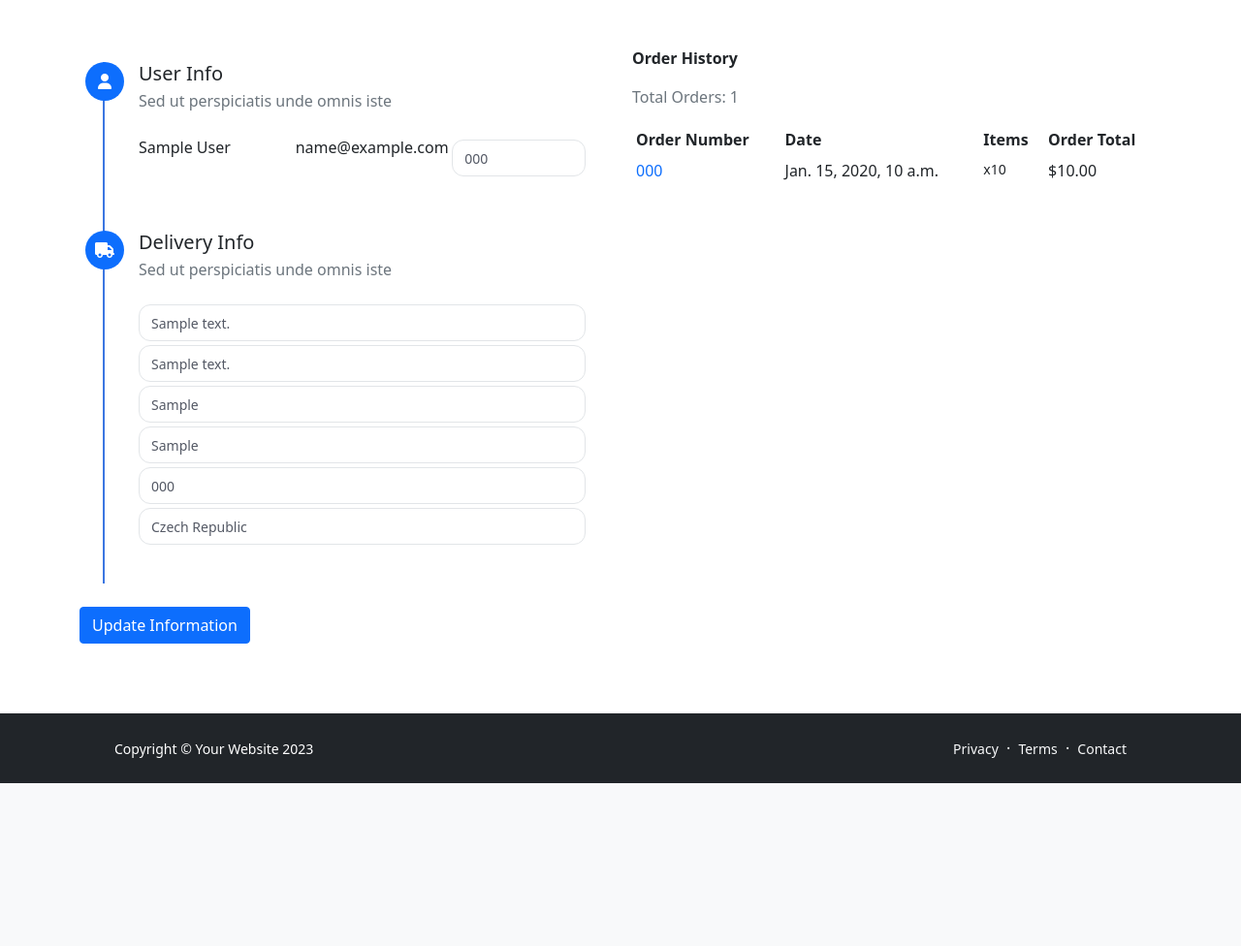
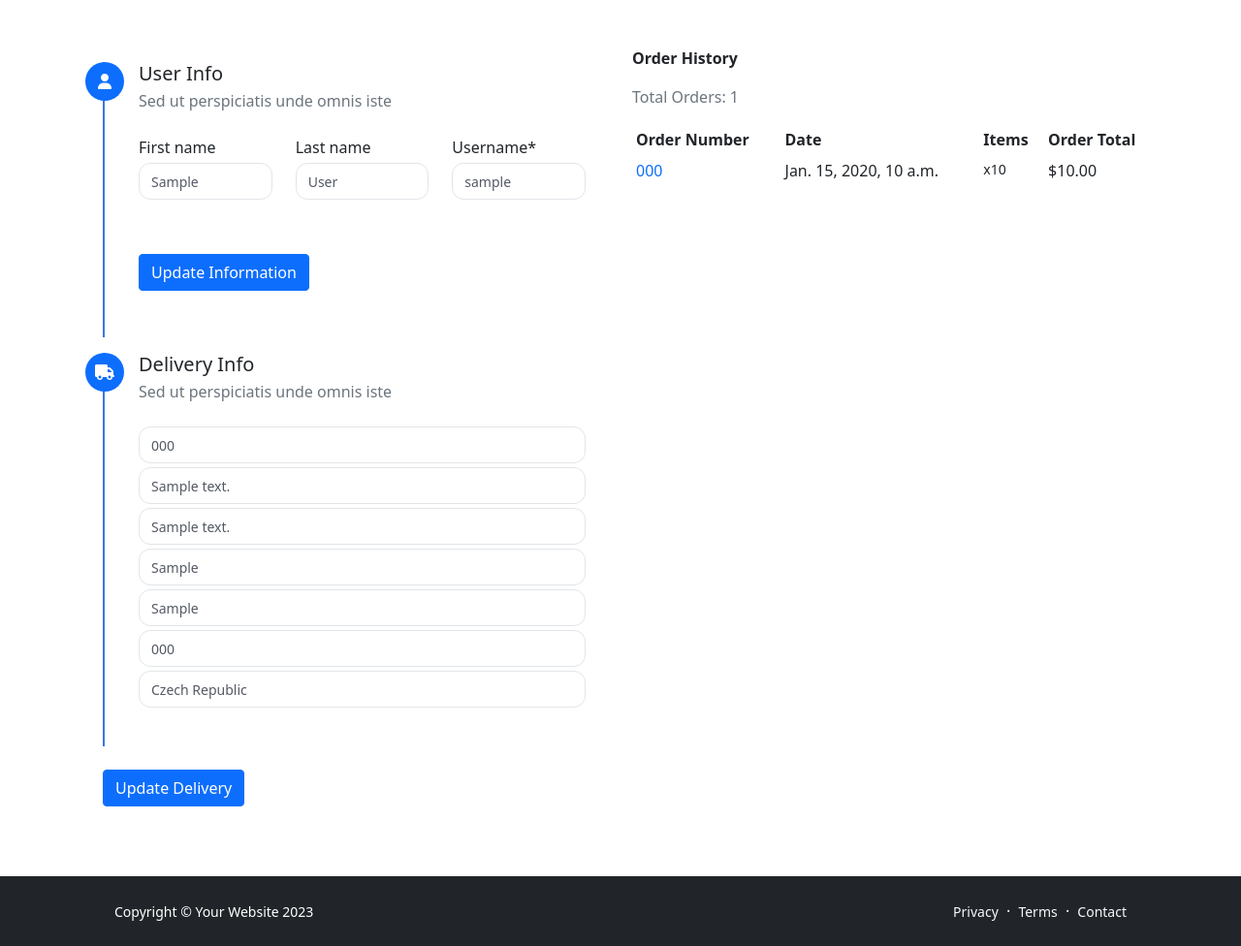
Before and after one commit to DarrachBarneveld/Ci-Swag-Store, a Django app: page /profile/ in a window 1280 px wide. Shown: the part 271-1247 px from the top of the page at 97% size. Before the commit the page ends 1079 px from the top, so only its background shows below. Run offline with Django 3.2, Linux system fonts and the light colour scheme; a user stored in the database is signed in; tables that the repository leaves empty hold one stand-in row (values such as "Sample post"); parts of the project's set-up code (start-up, migrations or seed data) failed here and were passed over; some libraries are stand-ins or nearby versions.

Commit message:
Added update user information to profile page

```diff
--- a/checkout/views.py
+++ b/checkout/views.py
@@ -114,7 +114,6 @@ class CheckoutView(View):
                     )
                     order.delete()
                     return redirect(reverse('view_cart'))
-
             request.session['save_info'] = 'save-info' in request.POST
             return redirect(reverse('checkout_success', args=[order.order_number]))
         else:
--- a/profiles/forms.py
+++ b/profiles/forms.py
@@ -1,4 +1,6 @@
 from django import forms
+from django.contrib.auth.models import User
+from django.contrib.auth.forms import UserChangeForm
 from .models import UserProfile
 
 
@@ -19,3 +21,19 @@ class UserProfileForm(forms.ModelForm):
 
         for field in self.fields:
             self.fields[field].label = False
+
+
+class UpdateUserForm(UserChangeForm):
+    """
+    A form for editing user information.
+
+    """
+
+    password = None
+
+    class Meta:
+        """Get User model, choose fields to display"""
+
+        model = User
+        fields = ["username", "first_name", "last_name"]
+        help_texts = {"username": None}
--- a/profiles/templates/profiles/profile.html
+++ b/profiles/templates/profiles/profile.html
@@ -18,12 +18,7 @@
 <div class="container py-5">
   <div class="row">
     <div class="col-12 col-lg-6">
-      <form
-        class="mt-3"
-        action="{% url 'profile' %}"
-        method="POST"
-        id="profile-update-form"
-      >
+      <div class="mt-3">
         {% csrf_token %}
         <ol class="activity-checkout mb-0 px-4 mt-3">
           <li class="checkout-item">
@@ -33,7 +28,8 @@
               </div>
             </div>
             <div class="feed-item-list">
-              <div>
+              <form action="{% url 'profile' %}" method="POST">
+                {% csrf_token %}
                 <h5 class="font-size-16 mb-1">User Info</h5>
                 <p class="text-muted text-truncate mb-4">
                   Sed ut perspiciatis unde omnis iste
@@ -42,22 +38,37 @@
                   <div>
                     <div class="row">
                       <div class="col-lg-4">
-                        <div class="mb-3">{{ user.get_full_name }}</div>
+                        <div class="mb-3">
+                          {{ user_form.first_name | as_crispy_field }}
                         </div>
-                      <div class="col-lg-4">
-                        <div class="mb-3">{{ user.email }}</div>
                       </div>
                       <div class="col-lg-4">
                         <div class="mb-3">
-                          {{ form.default_phone_number | as_crispy_field }}
+                          {{ user_form.last_name | as_crispy_field }}
+                        </div>
+                      </div>
+                      <div class="col-lg-4">
+                        <div class="mb-3">
+                          {{ user_form.username | as_crispy_field }}
                         </div>
                       </div>
                     </div>
                   </div>
                 </div>
-              </div>
+                <button class="my-4 btn btn-primary float-right" name='user_form'>
+                  Update Information
+                </button>
+              </form>
             </div>
           </li>
+
+          <form
+            class="mt-3"
+            action="{% url 'profile' %}"
+            method="POST"
+            id="profile-update-form"
+          >
+            {% csrf_token %}
             <li class="checkout-item">
               <div class="avatar checkout-icon p-1">
                 <div class="avatar-title rounded-circle bg-primary">
@@ -69,25 +80,28 @@
                 Sed ut perspiciatis unde omnis iste
               </p>
               <div class="feed-item-list mb-3">
-              {{ form.default_street_address1 | as_crispy_field }}
+                {{ profile_form.default_phone_number | as_crispy_field }}
                 <!--  -->
-              {{ form.default_street_address2 | as_crispy_field }}
+                {{ profile_form.default_street_address1 | as_crispy_field }}
                 <!--  -->
-              {{ form.default_town_or_city | as_crispy_field }}
+                {{ profile_form.default_street_address2 | as_crispy_field }}
                 <!--  -->
-              {{form.default_county | as_crispy_field }}
+                {{ profile_form.default_town_or_city | as_crispy_field }}
                 <!--  -->
-              {{ form.default_postcode| as_crispy_field }}
+                {{profile_form.default_county | as_crispy_field }}
                 <!--  -->
-              {{ form.default_country | as_crispy_field }}
+                {{ profile_form.default_postcode| as_crispy_field }}
+                <!--  -->
+                {{ profile_form.default_country | as_crispy_field }}
               </div>
             </li>
+            <button class="my-4 btn btn-primary float-right">
+              Update Delivery
+            </button>
+          </form>
         </ol>
         <!--  -->
-        <button class="my-4 btn btn-primary float-right">
-          Update Information
-        </button>
-      </form>
+      </div>
     </div>
     <div class="col-12 col-lg-6">
       <p><strong>Order History</strong></p>
--- a/profiles/urls.py
+++ b/profiles/urls.py
@@ -2,6 +2,6 @@ from django.urls import path
 from . import views
 
 urlpatterns = [
-    path('', views.profile, name='profile'),
+    path('', views.ProfileView.as_view(), name='profile'),
     path('order_history/<order_number>', views.order_history, name='order_history'),
 ]
--- a/profiles/views.py
+++ b/profiles/views.py
@@ -1,39 +1,79 @@
 from django.shortcuts import render, get_object_or_404
+from django.views import View
+from django.contrib.auth.mixins import LoginRequiredMixin
 from django.contrib import messages
-from django.contrib.auth.decorators import login_required
+
 
 
 from .models import UserProfile
-from .forms import UserProfileForm
+from .forms import UserProfileForm, UpdateUserForm
 
 from checkout.models import Order
 # Create your views here.
 
-@login_required
-def profile(request):
-    """ Display the user's profile. """
-    profile = get_object_or_404(UserProfile, user=request.user)
+class ProfileView(LoginRequiredMixin, View):
+    template_name = 'profiles/profile.html'
+    user_form_class = UpdateUserForm
+    profile_form_class = UserProfileForm
 
-    if request.method == 'POST':
-        form = UserProfileForm(request.POST, instance=profile)
-        if form.is_valid():
-            form.save()
-            messages.success(request, 'Profile updated successfully')
+
+    def get_context_data(self, **kwargs):
+        """
+        Retrieves context data for rendering the profile update page.
+        Returns:
+        - dict: A dictionary containing context data for rendering the page.
+        """
+        user = self.request.user
+        profile = get_object_or_404(UserProfile, user=user)
+        orders = profile.orders.all()
+        context = {
+            "user_form": kwargs.get("user_form",
+                                    self.user_form_class(instance=user)),
+            "profile_form": kwargs.get(
+                "profile_form", self.profile_form_class(instance=profile)
+            ),
+            'orders': orders,
+            'on_profile_page': True
+
+        }
+        return context
+
+
+    def get(self, request):
+        """
+        Handles HTTP GET requests for rendering the profile update page.
+
+        Returns:
+        - HttpResponse: Renders the profile update page with context data.
+        """
+        context = self.get_context_data()
+        return render(request, self.template_name, context)
+
+    def post(self, request, *args, **kwargs):
+        context = self.get_context_data()
+        profile = get_object_or_404(UserProfile, user=request.user)
+        user_form = UpdateUserForm(request.POST, instance=request.user)
+        profile_form = UserProfileForm(request.POST, instance=profile)
+
+
+        if "user_form" in request.POST:
+            if user_form.is_valid():
+                user_form.save()
+                context["user_form"] = user_form
+                messages.success(request, 'User updated successfully')
+            else:
+                context['user_form'] = user_form
+                messages.error(request, 'Update failed. Please ensure the forms are valid.')
+                return render(request, self.template_name, context)
         else:
-            messages.error(request, 'Update failed. Please ensure the form is valid.')
-    else:
-        form = UserProfileForm(instance=profile)
+            if profile_form.is_valid():
+                profile_form.save()
+                messages.success(request, 'Profile updated successfully')
+            else:
+                messages.error(request, 'Update failed. Please ensure the forms are valid.')
 
-    orders = profile.orders.all()
+        return render(request, self.template_name, context)
 
-    template = 'profiles/profile.html'
-    context = {
-        'form': form,
-        'orders': orders,
-        'on_profile_page': True
-    }
-
-    return render(request, template, context)
 
 def order_history(request, order_number):
     order = get_object_or_404(Order, order_number=order_number)
```
Lines whose indentation alone changed are shown as unchanged.
